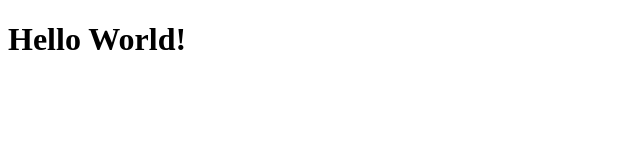
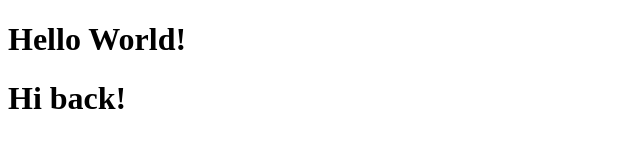
Before and after one commit to Noah2610/geometry-dash-clone, a plain HTML site: page index.html in a window 1280 px wide. Shown: the whole page, without its empty margins (0-640 px from the left). Drawn offline with Linux system fonts and the light colour scheme.

Commit message:
Hi Back!

```diff
--- a/index.html
+++ b/index.html
@@ -6,5 +6,6 @@
     </head>
     <body>
         <h1>Hello World!</h1>
+        <h1>Hi back!</h1>
     </body>
 </html>
```
